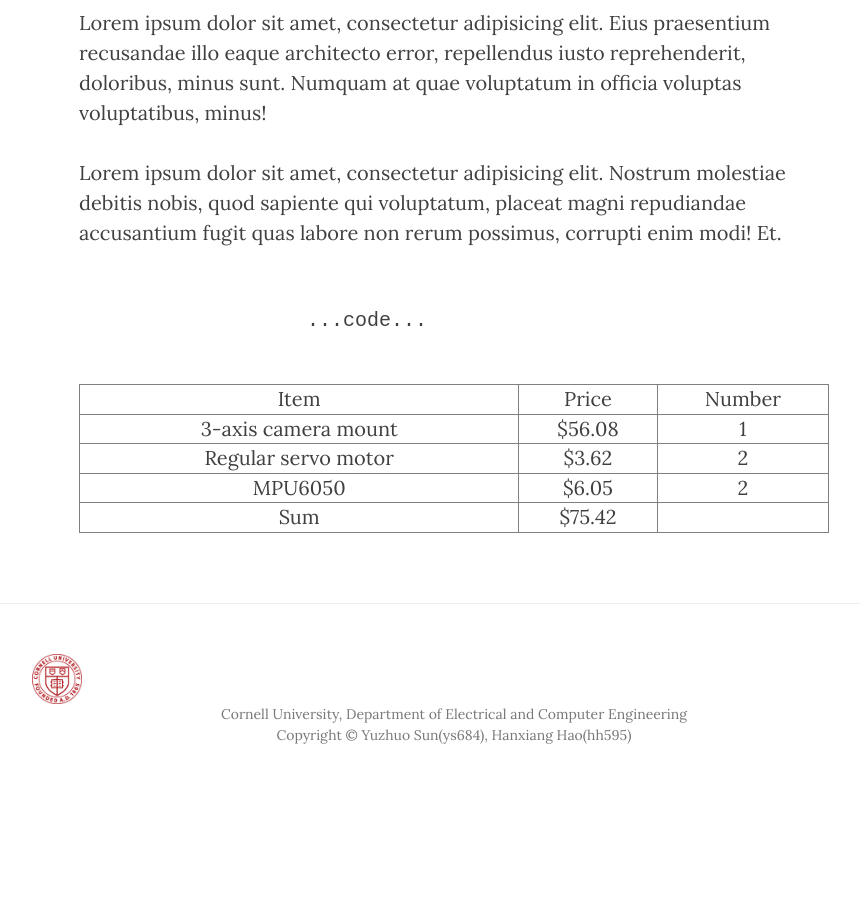
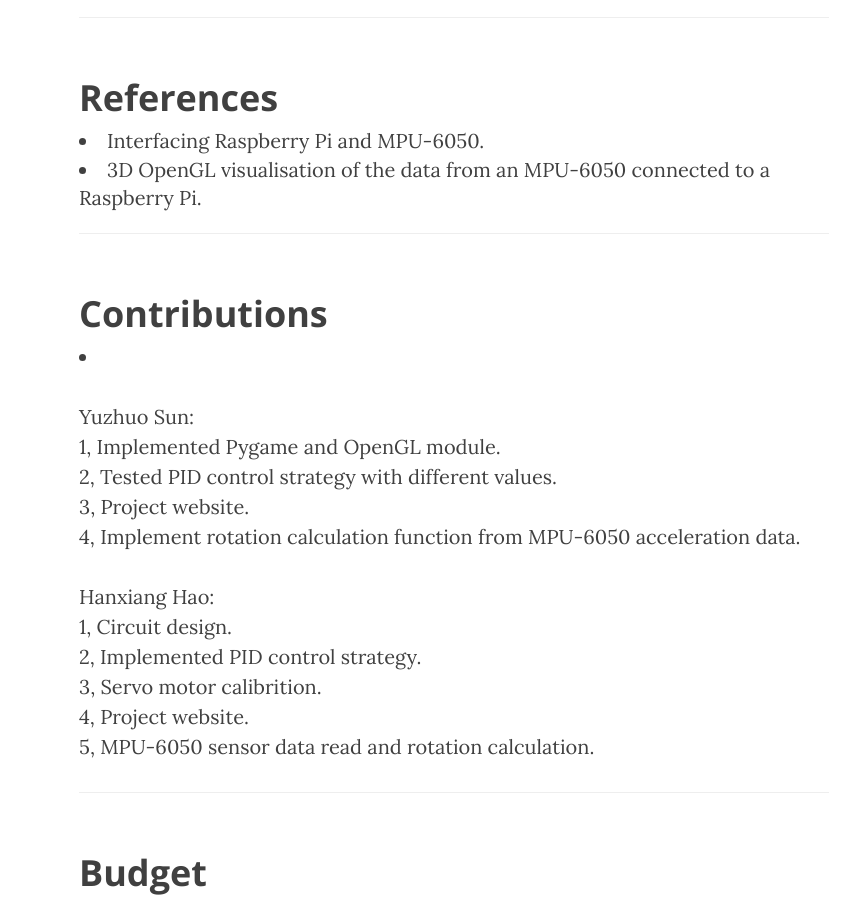
Before and after one commit to SunYuzhuo/ECE5990_Project_Demo, a plain HTML site: page appendix.html in a window 1280 px wide. Shown: the part 640-1540 px from the top of the page, without its empty margins (186-1046 px from the left). Before the commit the page ends 1451 px from the top, so only its background shows below. Drawn offline with nearby package versions, Linux system fonts and the light colour scheme.

Commit message:
version1

```diff
--- a/appendix.html
+++ b/appendix.html
@@ -87,16 +87,70 @@
         </div>
     </header>
 
-    <!-- Main Content -->
+    <!-- Main contents -->
+    <article>
         <div class="container">
             <div class="row">
                 <div class="col-lg-8 col-lg-offset-2 col-md-10 col-md-offset-1">
-                <p>Lorem ipsum dolor sit amet, consectetur adipisicing elit. Saepe nostrum ullam eveniet pariatur voluptates odit, fuga atque ea nobis sit soluta odio, adipisci quas excepturi maxime quae totam ducimus consectetur?</p>
-                <p>Lorem ipsum dolor sit amet, consectetur adipisicing elit. Eius praesentium recusandae illo eaque architecto error, repellendus iusto reprehenderit, doloribus, minus sunt. Numquam at quae voluptatum in officia voluptas voluptatibus, minus!</p>
-                <p>Lorem ipsum dolor sit amet, consectetur adipisicing elit. Nostrum molestiae debitis nobis, quod sapiente qui voluptatum, placeat magni repudiandae accusantium fugit quas labore non rerum possimus, corrupti enim modi! Et.</p>
-                <xmp>
-                   ...code...
-                </xmp>
+                    <h2 class="section-heading">
+                        Code
+                    </h2>
+                    <li>
+                        <a target="_blank" href="https://github.com/SunYuzhuo/ECE5990_Final_Project_Automatic_Camera_Mount">
+                            Click here to view the project source code.
+                        </a>
+                    </li>
+
+                    <hr>
+
+                    <h2 class="section-heading">
+                        References
+                    </h2>
+
+                    <li>
+                        <a target="_blank" href="http://blog.bitify.co.uk/2013/11/interfacing-raspberry-pi-and-mpu-6050.html">
+                            Interfacing Raspberry Pi and MPU-6050.
+                        </a>
+
+                    </li>
+
+                    <li>
+                        <a target="_blank" href="http://blog.bitify.co.uk/2013/11/3d-opengl-visualisation-of-data-from.html">
+                            3D OpenGL visualisation of the data from an MPU-6050 connected to a Raspberry Pi.
+                        </a>
+                    </li>
+
+                    <hr>
+
+                    <h2 class="section-heading">
+                        Contributions
+                    </h2>
+                    <li>
+                        <p>
+                            Yuzhuo Sun:<br>
+                            1, Implemented Pygame and OpenGL module.<br>
+                            2, Tested PID control strategy with different values.<br>
+                            3, Project website.<br>
+                            4, Implement rotation calculation function from MPU-6050 acceleration data.
+                        </p>
+
+                        <p>
+                            Hanxiang Hao:<br>
+                            1, Circuit design.<br>
+                            2, Implemented PID control strategy.<br>
+                            3, Servo motor calibrition.<br>
+                            4, Project website.<br>
+                            5, MPU-6050 sensor data read and rotation calculation.
+                        </p>
+
+                    </li>
+
+                    <hr>
+
+                    <h2 class="section-heading">
+                        Budget
+                    </h2>
+                    <div>
                         <table border="1" style="width:100%">
                           <tr>
                             <td align="center" valign="middle">Item</td>
@@ -124,9 +178,15 @@
                             <td align="center" valign="middle"></td>
                           </tr>
                         </table>
+
+                    </div>
+
                 </div>
             </div>
         </div>
+    </article>
+
+
     <!-- Footer -->
     <footer>
         <hr>
```
Also changed, not shown: result.html (+0 -10 lines). Lines whose indentation alone changed are shown as unchanged.
